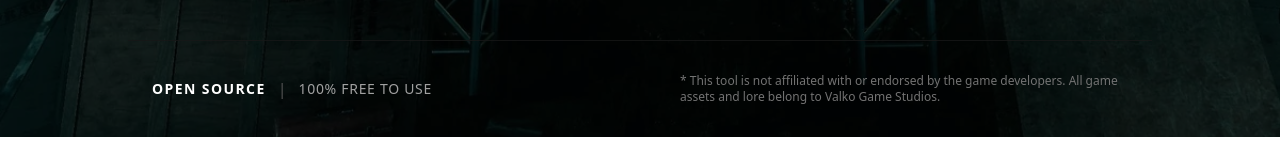
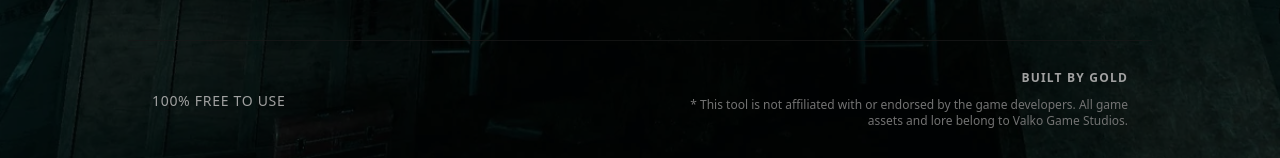
Before and after one commit to TiagoRibeiro25/labyrinthine_tool_nextjs, a Next.js app: page / in a window 1280 px wide. Shown: the part 1539-1697 px from the top of the page. Before the commit the page ends 1676 px from the top, so only its background shows below. Built offline with nearby package versions, Linux system fonts and the light colour scheme; no server answers.

Commit message:
Update Footer.tsx

```diff
--- a/src/components/Footer.tsx
+++ b/src/components/Footer.tsx
@@ -4,16 +4,20 @@ const Footer: FC = () => {
     return (
         <footer className="w-full max-w-5xl mx-auto px-6 pt-8 border-t border-neutral-900/80 flex flex-col md:flex-row justify-between items-center gap-6 text-center md:text-left mb-8">
             <div className="flex items-center justify-center md:justify-start gap-3">
-                <span className="text-white font-black tracking-widest uppercase text-sm">
-                    Open Source
-                </span>
-                <span className="text-neutral-600">|</span>
                 <span className="text-neutral-400 font-medium text-sm uppercase tracking-wider">
                     100% Free to Use
                 </span>
             </div>
-            <div>
-                <p className="text-xs text-neutral-500 max-w-md">
+            <div className="flex flex-col items-center md:items-end gap-2">
+                <a
+                    href="https://tiagodsribeiro.vercel.app"
+                    target="_blank"
+                    rel="noopener noreferrer"
+                    className="text-xs text-neutral-400 font-bold uppercase tracking-widest hover:text-white transition-colors flex items-center gap-2 animate-bounce"
+                >
+                    Built by GOLD
+                </a>
+                <p className="text-xs text-neutral-500 max-w-md text-center md:text-right">
                     * This tool is not affiliated with or endorsed by the game
                     developers. All game assets and lore belong to Valko Game
                     Studios.
```
